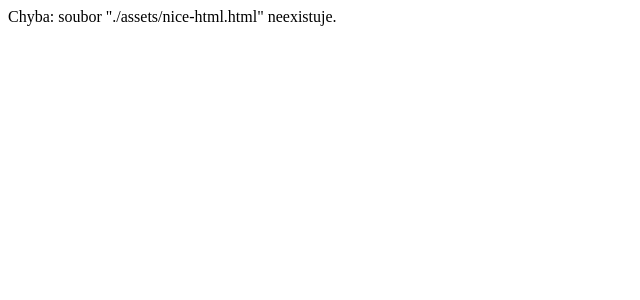
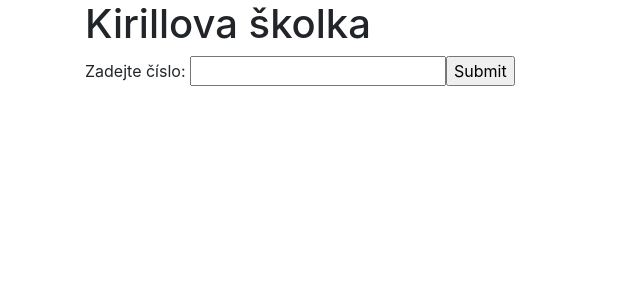
Before and after one commit to jakubboucek/kirillova-skolka, a PHP site: page / in a window 1280 px wide. Shown: the top 300 px of the page, without its empty margins (0-640 px from the left). Run offline with PHP 8.4, Linux system fonts and the light colour scheme.

Commit message:
Error throwing
Fix name of file 'nice-html.html'.
Modify method printNiceHtmlHeader()

```diff
--- a/www/index.php
+++ b/www/index.php
@@ -14,7 +14,8 @@ $items = [
     8 => "Etiam posuere lacus quis dolor.",
 ];
 
-printNiceHtmlHeader();
+
+printNiceHtmlHeader('./assets/nice-html.html');
 
 $id = getId();
 
--- a/www/libs/fce.php
+++ b/www/libs/fce.php
@@ -1,26 +1,12 @@
 <?php
 declare(strict_types=1);
 
-function printNiceHtmlHeader(): void
+function printNiceHtmlHeader($file): void
 {
-    // try {
-    //     $file = './assets/nice-html.html';
-    //     if (file_exists($file)) {
-    //         file_get_contents('./assets/nice-html.html');
-    //     } else {
-    //         throw new Exception('Soubor "' . $file . '" neexistuje.');
-    //     }
-    // }
-    // catch(Exception $e) {
-    //     echo 'Chyba: ' . $e->getMessage();
-    //     die;
-    // }
-
-    $file = './assets/nice-html.html';
     if (file_exists($file)) {
-        file_get_contents('./assets/nice-html.html');
+        echo file_get_contents($file);
     } else {
-        die('Chyba: soubor "' . $file . '" neexistuje.');
+        throw new Exception('Soubor "' . $file . '" neexistuje.');
     }
 }
 
```
Also changed, not shown: www/assets/nice-html.html (renamed from www/assets/nice-html1.html).
